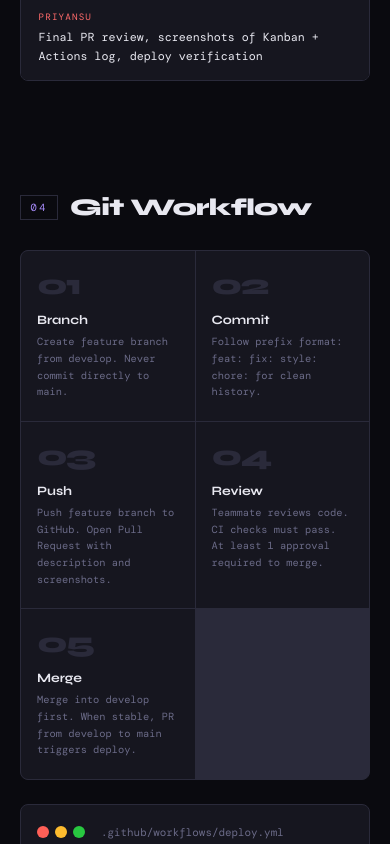
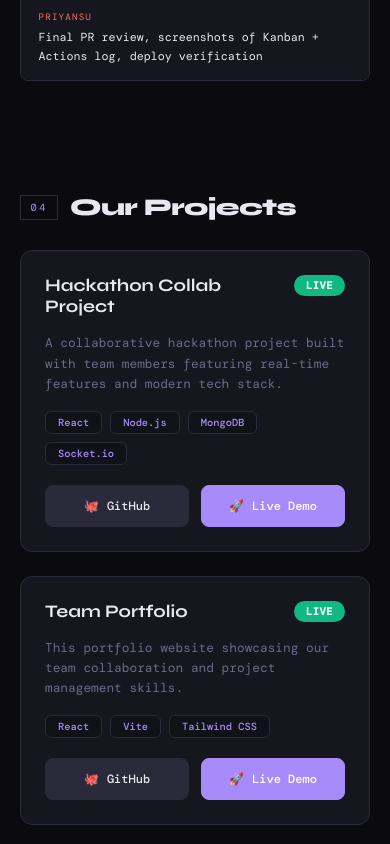
Before and after one commit to priyansunegi-dev0/tbi-team-portfolio, a React (Vite) app: page / in a window 390 px wide. Shown: the part 4860-5704 px from the top of the page. Built offline with nearby package versions, Linux system fonts and the light colour scheme; a web font is replaced by a local one.

Commit message:
feat: add projects data structure and constants
- Define PROJECTS array with hackathon and portfolio projects
- Add project metadata including title, description, tech stack
- Include GitHub and preview links for live demos

```diff
--- a/src/components/TeamPortfolio.jsx
+++ b/src/components/TeamPortfolio.jsx
@@ -52,6 +52,25 @@ const TIMELINE = [
   { day: "07", label: "Ship",
     anmol: { text: "Final PR review, README.md, full live site demo test", branch: null },
     priyansu: { text: "Final PR review, screenshots of Kanban + Actions log, deploy verification", branch: null }},
+];
+
+const PROJECTS = [
+  {
+    title: "Hackathon Collab Project",
+    description: "A collaborative hackathon project built with team members featuring real-time features and modern tech stack.",
+    tech: ["React", "Node.js", "MongoDB", "Socket.io"],
+    github: "https://github.com/priyansunegi-dev0/hackathon-collab",
+    preview: "https://hackathon-collab.vercel.app",
+    status: "Live"
+  },
+  {
+    title: "Team Portfolio",
+    description: "This portfolio website showcasing our team collaboration and project management skills.",
+    tech: ["React", "Vite", "Tailwind CSS"],
+    github: "https://github.com/priyansunegi-dev0/tbi-team-portfolio",
+    preview: "https://tbi-team-portfolio.vercel.app",
+    status: "Live"
+  }
 ];
 
 const WORKFLOW_STEPS = [
@@ -510,9 +529,153 @@ export default function TeamPortfolio() {
         </FadeIn>
       </section>
 
+      {/* ════════════ PROJECTS ════════════ */}
+      <section id="projects" style={{ padding: `${secPy} ${px}`, maxWidth: 1200, margin: "0 auto" }}>
+        <SectionHeader num="04" title="Our Projects" isMobile={isMobile} />
+        <FadeIn>
+          <div style={{ display: "grid", gridTemplateColumns: isMobile ? "1fr" : "repeat(2, 1fr)", gap: "1.5rem" }}>
+            {PROJECTS.map((project, index) => (
+              <div key={index} style={{
+                background: "#16161f",
+                border: "1px solid #2a2a3a",
+                borderRadius: 12,
+                padding: "1.5rem",
+                transition: "all 0.3s ease",
+                cursor: "pointer"
+              }}
+                onMouseEnter={e => {
+                  e.currentTarget.style.transform = "translateY(-4px)";
+                  e.currentTarget.style.border = "1px solid #a78bfa";
+                  e.currentTarget.style.boxShadow = "0 8px 32px rgba(167, 139, 250, 0.1)";
+                }}
+                onMouseLeave={e => {
+                  e.currentTarget.style.transform = "translateY(0)";
+                  e.currentTarget.style.border = "1px solid #2a2a3a";
+                  e.currentTarget.style.boxShadow = "none";
+                }}
+              >
+                <div style={{ display: "flex", justifyContent: "space-between", alignItems: "flex-start", marginBottom: "1rem" }}>
+                  <h3 style={{
+                    fontFamily: "'Syne', sans-serif",
+                    fontWeight: 700,
+                    fontSize: "1.1rem",
+                    color: "#e8e8f0",
+                    margin: 0
+                  }}>
+                    {project.title}
+                  </h3>
+                  <span style={{
+                    background: project.status === "Live" ? "#10b981" : "#f59e0b",
+                    color: "#ffffff",
+                    padding: "0.25rem 0.75rem",
+                    borderRadius: 999,
+                    fontSize: "0.65rem",
+                    fontWeight: 600,
+                    textTransform: "uppercase",
+                    letterSpacing: "0.05em"
+                  }}>
+                    {project.status}
+                  </span>
+                </div>
+
+                <p style={{
+                  fontSize: "0.8rem",
+                  color: "#6b6b88",
+                  lineHeight: 1.6,
+                  marginBottom: "1rem"
+                }}>
+                  {project.description}
+                </p>
+
+                <div style={{ display: "flex", flexWrap: "wrap", gap: "0.5rem", marginBottom: "1.25rem" }}>
+                  {project.tech.map((tech, techIndex) => (
+                    <span key={techIndex} style={{
+                      background: "#111118",
+                      color: "#a78bfa",
+                      padding: "0.25rem 0.75rem",
+                      borderRadius: 6,
+                      fontSize: "0.65rem",
+                      fontWeight: 500,
+                      border: "1px solid #2a2a3a"
+                    }}>
+                      {tech}
+                    </span>
+                  ))}
+                </div>
+
+                <div style={{ display: "flex", gap: "0.75rem" }}>
+                  <a
+                    href={project.github}
+                    target="_blank"
+                    rel="noopener noreferrer"
+                    style={{
+                      flex: 1,
+                      display: "flex",
+                      alignItems: "center",
+                      justifyContent: "center",
+                      gap: "0.5rem",
+                      background: "#2a2a3a",
+                      color: "#e8e8f0",
+                      padding: "0.75rem 1rem",
+                      borderRadius: 8,
+                      fontSize: "0.75rem",
+                      fontWeight: 500,
+                      textDecoration: "none",
+                      transition: "all 0.2s ease",
+                      border: "1px solid #2a2a3a"
+                    }}
+                    onMouseEnter={e => {
+                      e.currentTarget.style.background = "#3a3a4a";
+                      e.currentTarget.style.color = "#a78bfa";
+                    }}
+                    onMouseLeave={e => {
+                      e.currentTarget.style.background = "#2a2a3a";
+                      e.currentTarget.style.color = "#e8e8f0";
+                    }}
+                  >
+                    <span>🐙</span> GitHub
+                  </a>
+                  <a
+                    href={project.preview}
+                    target="_blank"
+                    rel="noopener noreferrer"
+                    style={{
+                      flex: 1,
+                      display: "flex",
+                      alignItems: "center",
+                      justifyContent: "center",
+                      gap: "0.5rem",
+                      background: "#a78bfa",
+                      color: "#ffffff",
+                      padding: "0.75rem 1rem",
+                      borderRadius: 8,
+                      fontSize: "0.75rem",
+                      fontWeight: 500,
+                      textDecoration: "none",
+                      transition: "all 0.2s ease",
+                      border: "1px solid #a78bfa"
+                    }}
+                    onMouseEnter={e => {
+                      e.currentTarget.style.background = "#8b5cf6";
+                      e.currentTarget.style.transform = "translateY(-1px)";
+                    }}
+                    onMouseLeave={e => {
+                      e.currentTarget.style.background = "#a78bfa";
+                      e.currentTarget.style.transform = "translateY(0)";
+                    }}
+                  >
+                    <span>🚀</span> Live Demo
+                  </a>
+                </div>
+              </div>
+            ))}
+          </div>
+        </FadeIn>
+      </section>
+
       {/* ════════════ WORKFLOW ════════════ */}
       <section id="workflow" style={{ padding: `${secPy} ${px}`, maxWidth: 1200, margin: "0 auto" }}>
-        <SectionHeader num="04" title="Git Workflow" isMobile={isMobile} />
+        <SectionHeader num="05" title="Git Workflow" isMobile={isMobile} />
         <FadeIn>
           <div style={{ display: "grid", gridTemplateColumns: flowCols, gap: 1, background: "#2a2a3a", border: "1px solid #2a2a3a", borderRadius: 8, overflow: "hidden", marginBottom: "1.5rem" }}>
             {WORKFLOW_STEPS.map(step => (
```
